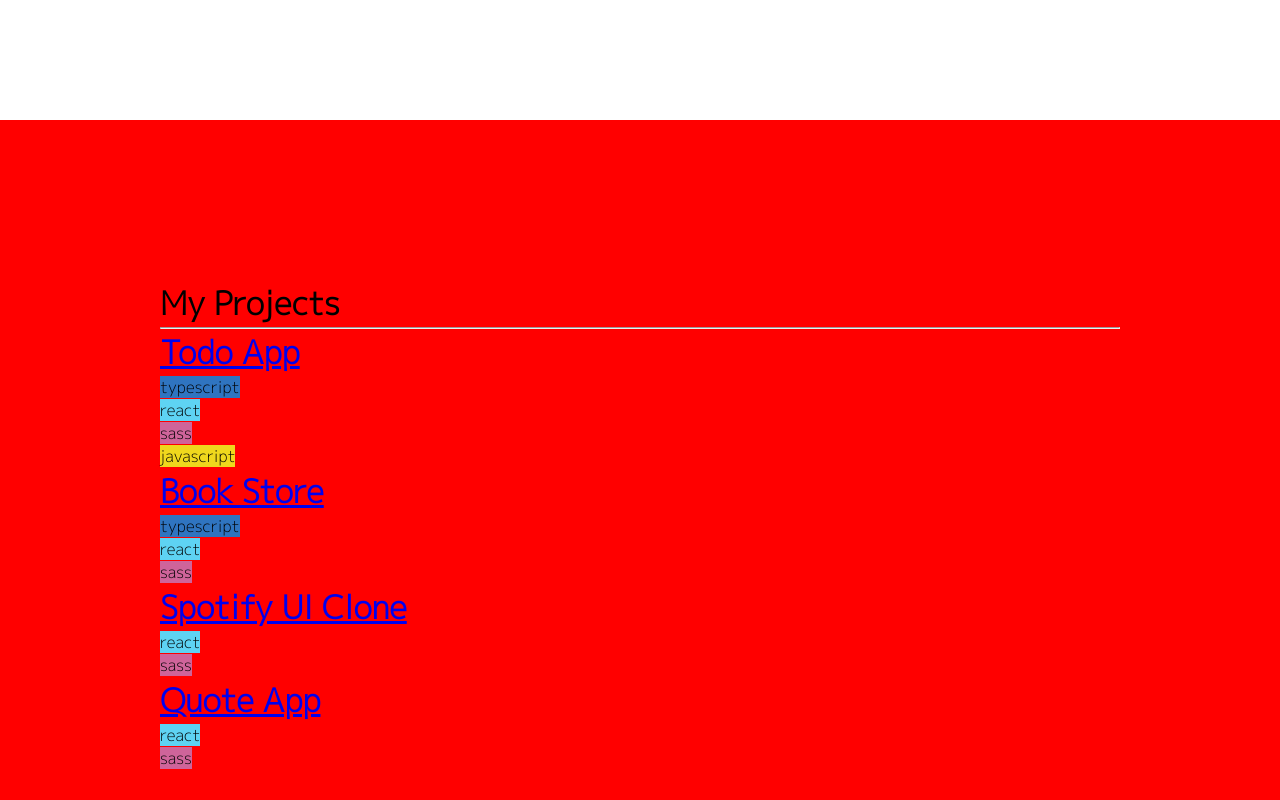
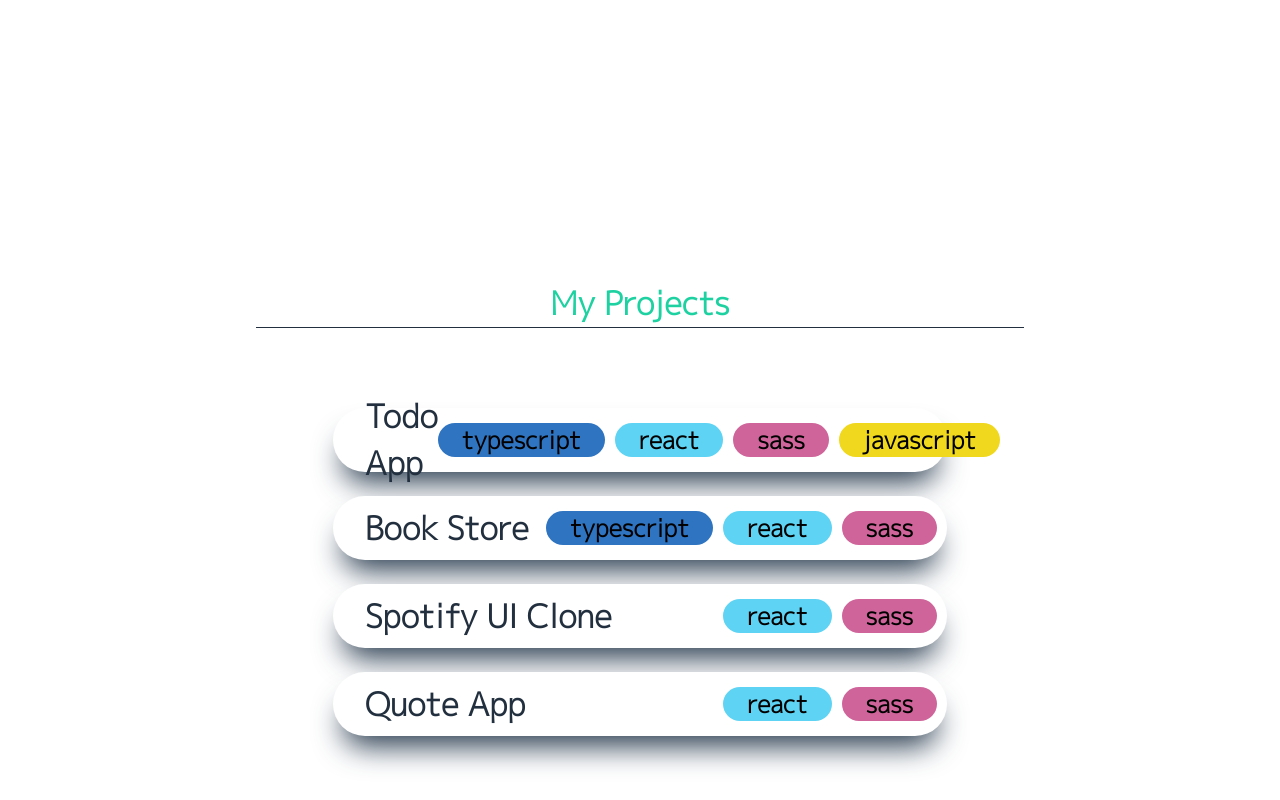
Before and after one commit to Ynsinan/Ynsinan.github.io, a Next.js app: page / in a window 1280 px wide. Shown: the part 680-1480 px from the top of the page. Built offline with nearby package versions, Linux system fonts and the light colour scheme.

Commit message:
Project Page Style

```diff
--- a/styles/global.scss
+++ b/styles/global.scss
@@ -29,8 +29,7 @@ body {
   }
   .section2{
     width: 100%;
-    height: 100vh;
-    background-color: red;
+    background-color: white;
     padding: 10rem;
   }
   .section3{
--- a/styles/projects.module.scss
+++ b/styles/projects.module.scss
@@ -0,0 +1,55 @@
+$textColor: #1dd1a1;
+$navbarBackgroundColor :#222f3e;
+.projects{
+    width:80%;
+    margin: auto;
+    .projectsHeader{
+        text-align: center;
+        margin-bottom: 5rem;
+        .h1{
+           color: $textColor;
+           font-size: 2rem;
+
+        }
+        .hr{
+            display: block; height: 1px;
+            border: 0;
+            border-top: 1px solid $navbarBackgroundColor;
+            padding: 0;
+        }
+    }
+    .project{
+        display: flex;
+        justify-content: space-between;
+        align-items: center;
+        box-shadow: rgb(38, 57, 77) 0px 20px 30px -10px;
+        background-color: white;
+        width: 80%;
+        margin: auto;
+        border-radius: 5em;
+        padding-left: 2rem;
+        margin-bottom: 1.5rem;
+        height: 4rem;
+        .projectHeader{
+            a{
+                text-decoration: none;
+                color: $navbarBackgroundColor;
+            }
+        }
+
+        .projectTags{
+            display: flex;
+            font-family: 'M PLUS 1p', sans-serif;
+            font-size: 1.5rem;
+            align-items: center;
+            .tag{
+                margin-right: 10px;
+                border-radius: 2rem;
+                padding-left: 1.5rem;
+                padding-right: 1.5rem;
+                font-weight: bolder;
+
+            }
+        }
+    }
+}
```
